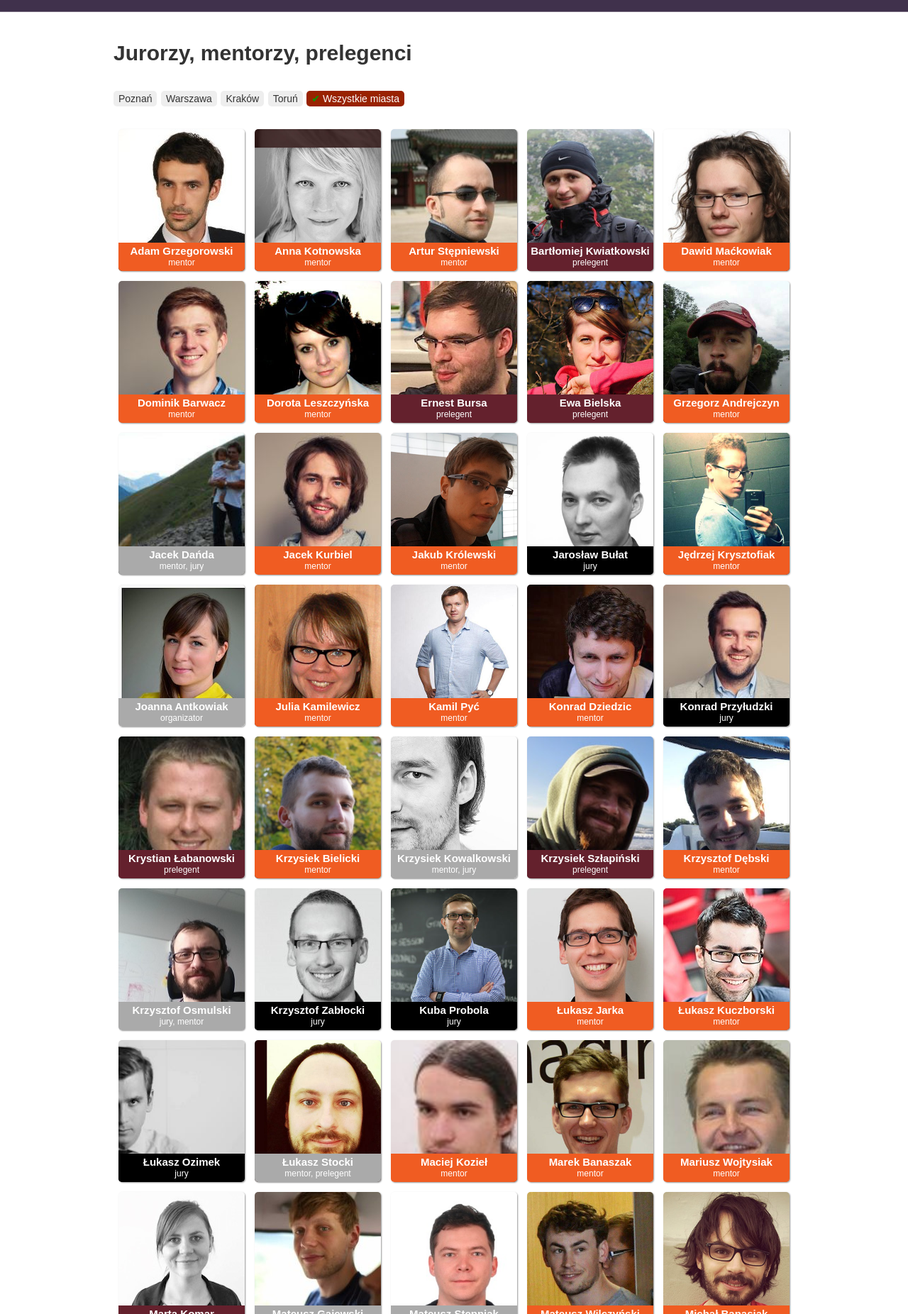
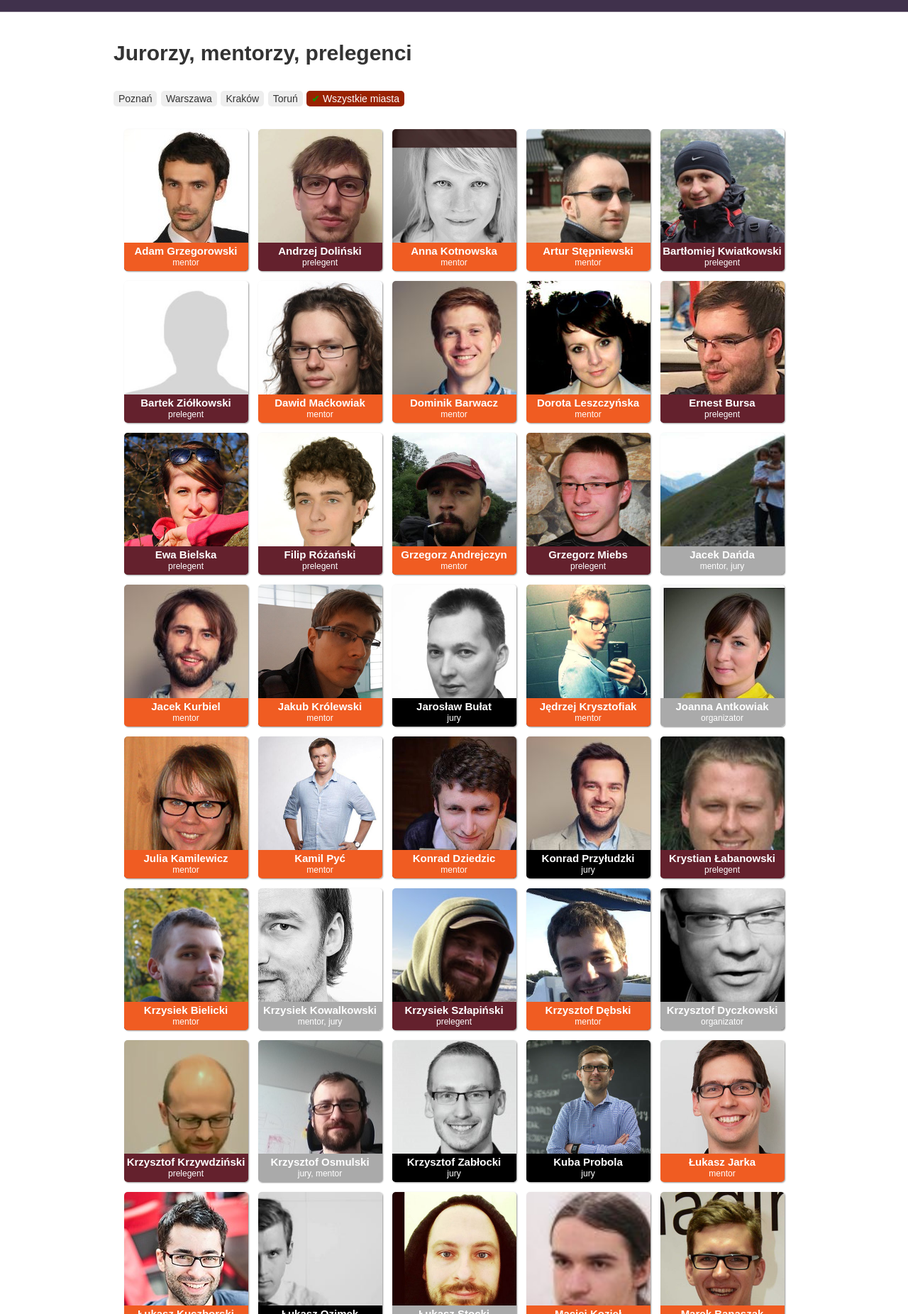
Before and after one commit to allegro/braincode.mobi, a Jekyll site: the page built from index.html, in a window 1280 px wide, cut to the strip 4130-5982 px from the top of the page. Shown: the whole strip at 71% size. Built offline with Jekyll 4.4.1, drawn with Linux system fonts in a browser that asks for light colours; Markdown is read by kramdown in place of the engine named in the settings; some of the changed lines change nothing that is shown; some of the changed text lies outside the part shown.

Commit message:
update pepole section, css touches

```diff
--- a/_data/members.yml
+++ b/_data/members.yml
@@ -379,3 +379,53 @@ marta.komar:
     bio: Miłośniczka wszystkiego, co wygodne. Zajmuję się marketingiem, w którym główną rolę gra technologia. Oczywiście taka, która ułatwia i rozwiązuje codzienne sprawy!
     role: Prelegent
     city: Warszawa
+
+andrzej.dolinski:
+    name: Andrzej Doliński
+    bio: Tester oprogramowania z blisko dwu letnim doświadczeniem. Swoją pasję do jakości oraz doświadczenia jako zwykły użytkownik Internetu przenosi na codzienną pracę wymagając dbałości o szczegóły od siebie i innych . Po pracy student Informatyki oraz członek Akademickiego Koła Aplikacji Internetowych AKAI. Fan HTC, dobrego jedzenia oraz swojej koszatniczki.
+    role: Prelegent
+    city: Poznań
+
+grzegorz.miebs:
+    name: Grzegorz Miebs
+    bio: Programista androida z rocznym doświadczeniem. Na drugim miejscu w liście zainteresowań web development. W wolnym czasie energię rozładowuje biegając.
+    role: Prelegent
+    city: Poznań
+
+krzysztof.krzywdzinski:
+    name: Krzysztof Krzywdziński
+    bio:
+    role: Prelegent
+    city: Poznań
+
+bartek.ziolkowski:
+    name: Bartek Ziółkowski
+    bio:
+    role: Prelegent
+    city: Poznań
+
+tomasz.pilka:
+    name: Tomasz Piłka
+    bio: Pracownik Wydziału Matematyki i Informatyki UAM koordynujący wdrożenia i rozwój oprogramowania, od wielu lat zaangażowany w proces popularyzacji nauk ścisłych. Entuzjasta nowych technologii i nowinek technologicznych.
+    role:
+        - Jury
+        - Organizator
+    city: Poznań
+
+filip.rozanski:
+    name: Filip Różański
+    bio: Początkujący programista Java EE. Uważa front-end za zło konieczne. Bardziej od programowania interesują go tylko narzędzia, które ułatwiają pracę nad kodem. Prywatnie lubi pływać, jeździć na nartach i słuchać dobrej muzyki.
+    role: Prelegent
+    city: Poznań
+
+krzysztof.dyczkowski:
+    name: Krzysztof Dyczkowski
+    bio: "Ekspert w obszarze przetwarzania informacji nieprecyzyjnej w systemach decyzyjnych, widzeniu komputerowym i modelowaniu języka naturalnego. Koordynator zespołu recenzyjnego programu <a href='http://innovationhub-usptc.org'>US-Poland Innovation Hub</a>. Absolwent prestiżowego programu MNiSW: <a href='http://top500innovators.org'>Top 500 Innovators – Science-Management - Commercialization</a>. Laureat nagrody IBM Faculty Award."
+    role: Organizator
+    city: Poznań
+
+szymon.wasik:
+    name: Szymon Wasik
+    bio: Szymon Wąsik jest adiunktem w Instytucie Informatyki Politechniki Poznańskiej. Zajmuje się problemami naukowymi w bioinformatyce oraz projektowaniem oprogramowania operatorskiego. Czas wolny spędza z żoną i trójką córek.
+    role: Jury
+    city: Poznań
--- a/css/brain.css
+++ b/css/brain.css
@@ -258,8 +258,8 @@ footer .content {
 }
 .people-list-item {
     box-sizing: border-box;
-    -webkit-flex: 1 1 150px;
-    flex: 1 1 150px;
+    -webkit-flex: 0 1 175px;
+    flex: 0 1 175px;
     padding: 15px;
     margin: 7px;
     color: #333;
@@ -269,6 +269,14 @@ footer .content {
     border-radius: 5px;
     box-shadow: 1px 1px 2px #999;
 }
+
+@media all and (max-width:400px) {
+    .people-list-item{
+        -webkit-flex: 1 1 130px;
+        flex: 1 1 130px;
+    }
+}
+
 
 .people-list-item img {
     max-width: 200px;
```
Also changed, not shown: img/authors/andrzej.dolinski.jpg (added), img/authors/bartek.ziolkowski.jpg (added), img/authors/filip.rozanski.jpg (added), img/authors/grzegorz.miebs.jpg (added), img/authors/krzysztof.dyczkowski.jpg (added), img/authors/krzysztof.krzywdzinski.jpg (added), img/authors/szymon.wasik.jpg (added), img/authors/tomasz.pilka.jpg (added).
